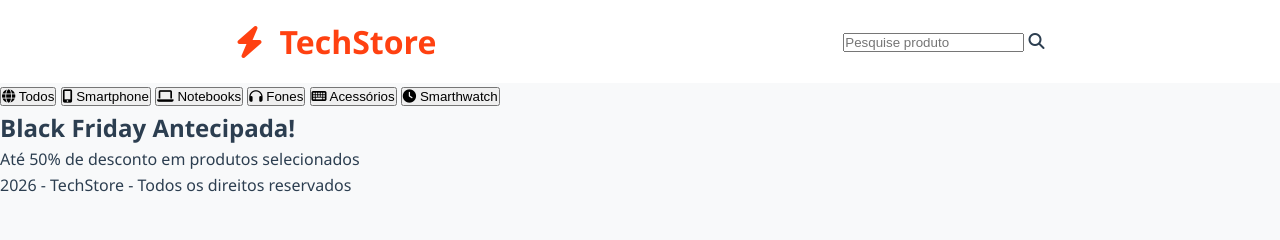
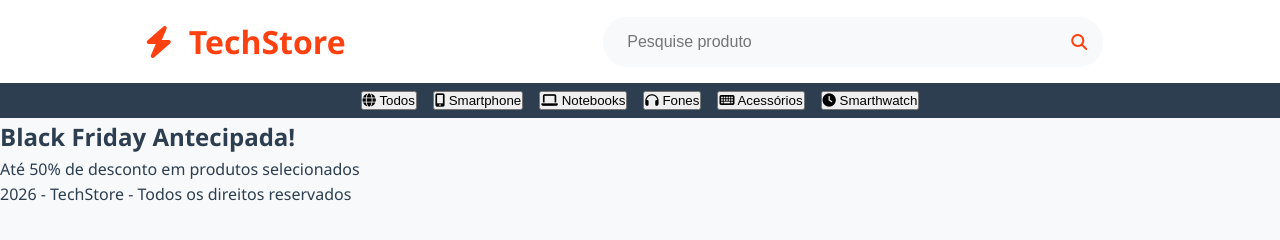
Before and after one commit to gustavocardev/eccomerce, a plain HTML site: page index.html in a window 1280 px wide. Drawn offline with Linux system fonts and the light colour scheme.

Commit message:
atualizando design

```diff
--- a/index.html
+++ b/index.html
@@ -10,6 +10,7 @@
 
     <link rel="stylesheet" href="styless.css">
 
+
     <header>
         <div class="logo">
              <i class="fa-solid fa-bolt"></i>
@@ -17,40 +18,41 @@
         </div>
 
 
-        <div>
+        <div class="container-busca">
              <input placeholder="Pesquise produto">
              <i class="fa-solid fa-magnifying-glass"></i>
         </div>
     </header>
 
-    <div>
+
+    <div class="container-categorias">
         <nav>
-            <button>
+            <button class="botao-categorias">
                 <i class="fa-solid fa-globe"></i>
                 Todos
             </button>
 
-            <button>
+            <button class="botao-categorias">
                 <i class="fa-solid fa-mobile-screen-button"></i>
                 Smartphone
             </button>
 
-            <button>
+            <button class="botao-categorias">
                 <i class="fa-solid fa-laptop"></i>
                 Notebooks
             </button>
 
-            <button>
+            <button class="botao-categorias">
                 <i class="fa-solid fa-headphones"></i>
                 Fones
             </button>
 
-            <button>
+            <button class="botao-categorias">
                 <i class="fa-solid fa-keyboard"></i>
                 Acessórios
             </button>
 
-            <button>
+            <button class="botao-categorias">
                 <i class="fa-solid fa-clock"></i>
                 Smarthwatch
             </button>
--- a/styless.css
+++ b/styless.css
@@ -46,3 +46,43 @@
     color: var(--primary-color);
     font-size: 32px;
 }
+
+.container-busca {
+    width: 100%;
+    max-width: 500px;
+    margin: 0 32px;
+    display: flex;
+    align-items: center;
+    padding: 8px 16px;
+    background-color: var(--light-gray);
+    border-radius: 24px;
+}
+
+.container-busca input {
+    width:100%;
+    border: none;
+    outline: none;
+    background-color:var(--light-gray);
+    padding: 8px;
+    font-size: 16px;
+}
+
+.fa-magnifying-glass {
+    color: var(--primary-color);
+}
+
+.container-categorias {
+    display: flex;
+    justify-content: center;
+    background-color: var(--secondary-color);
+}
+
+.container-categorias nav {
+    display: flex;
+    justify-content: center;
+    align-items: center;
+    gap:16px;
+    width:100%;
+    max-width:1200px;
+    padding: 8px 32px;
+}
```
